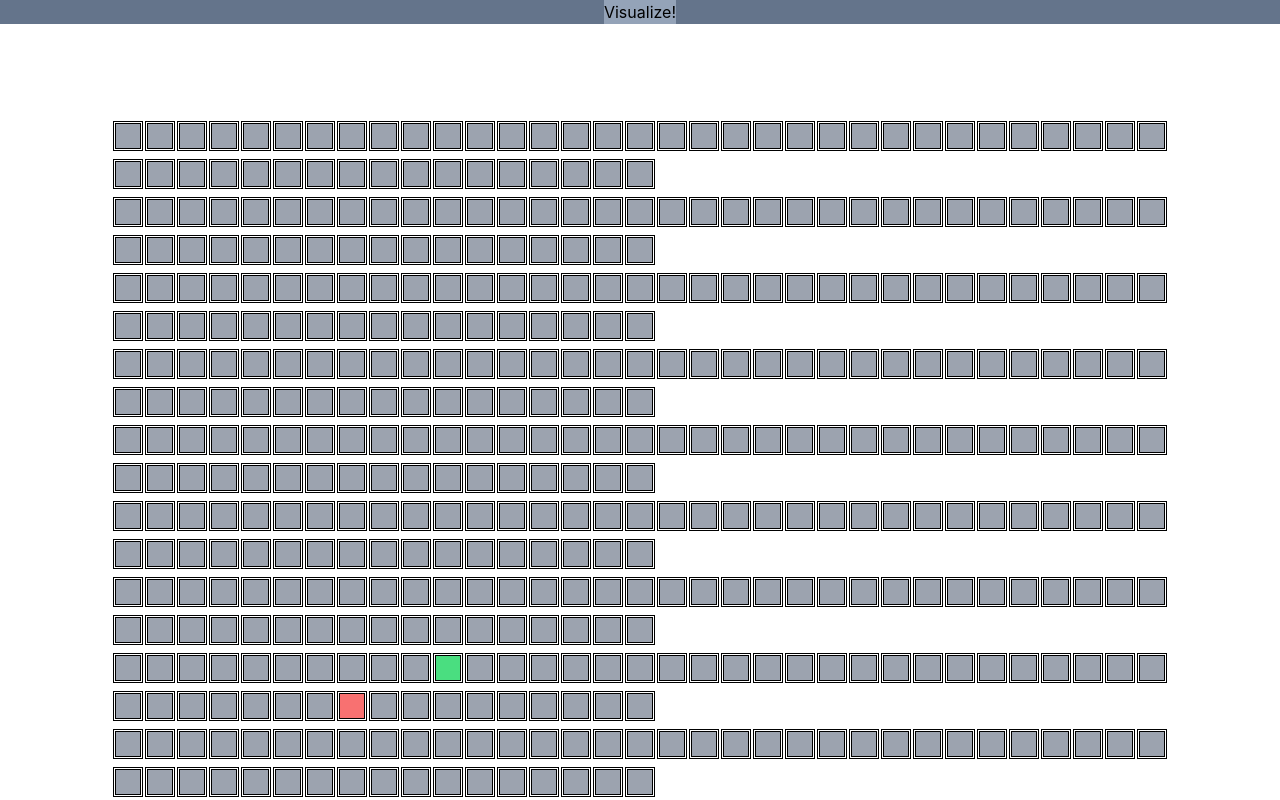
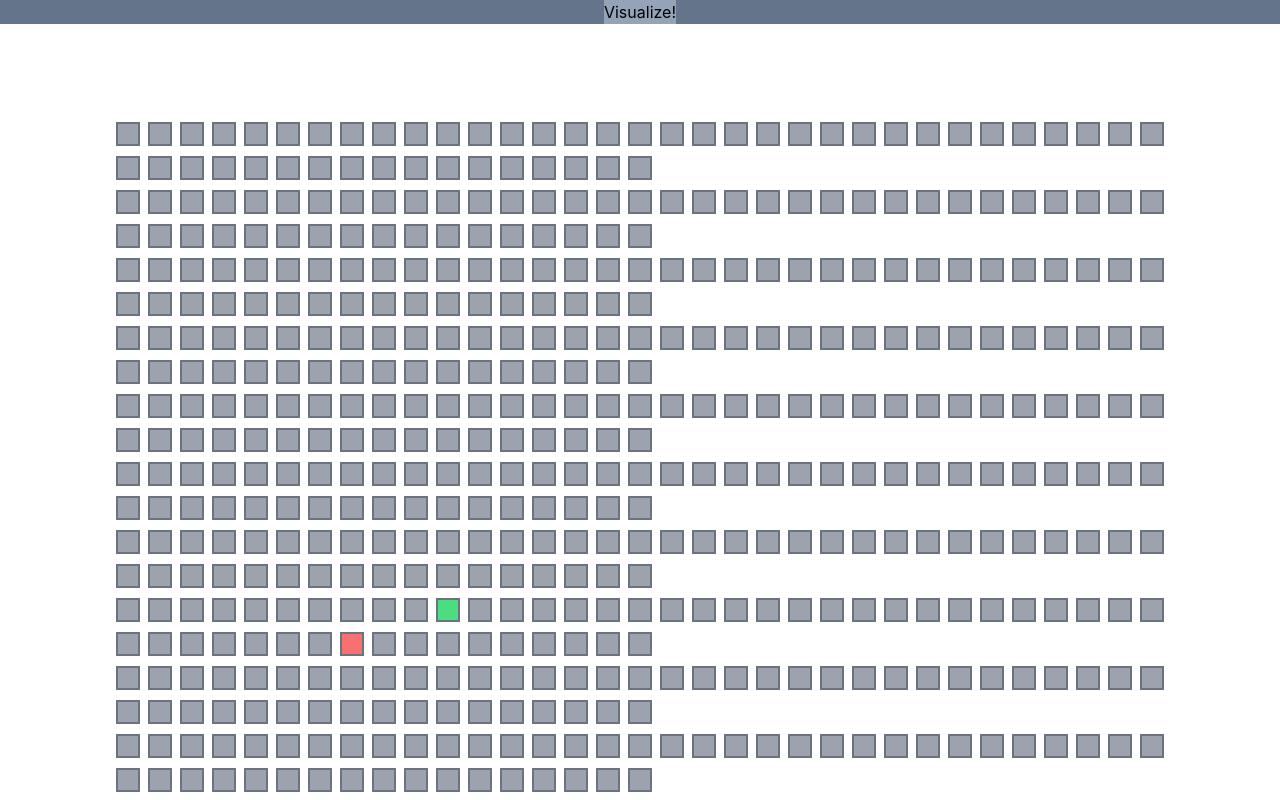
Before and after one commit to NaralC/Pathfinding-Visualizer, a React (Vite) app: page / in a window 1280 px wide. Shown: the top 800 px of the page. Built offline with nearby package versions, Linux system fonts and the light colour scheme.

Commit message:
Styling changes

```diff
--- a/src/App.tsx
+++ b/src/App.tsx
@@ -15,18 +15,18 @@ const App: React.FC = () => {
   const [mouseIsDown, toggleMouseIsDown] = useState<boolean>(false);
 
   const startVisualization = (): void => {
-    console.log(nodeList);
     const visitPath: NodeType[] = BFS(
       nodeList,
       nodeList[START_ROW][START_COL],
       nodeList[FINISH_ROW][FINISH_COL]
     );
+
     animatePath(visitPath);
   };
 
   // Reset the entire matrix clean -> Animate the visited path
   const animatePath = (visitPath: NodeType[]): void => {
-    const emptyNodeList: NodeType[][] = initializeMatrix();
+    const emptyNodeList = initializeMatrix();
     setNodeList(emptyNodeList);
 
     visitPath.forEach((node, idx) => {
@@ -53,11 +53,11 @@ const App: React.FC = () => {
     toggleWall(rowIdx, colIdx);
   };
 
-  const handleMouseUp = (rowIdx: number, colIdx: number) => {
+  const handleMouseUp = () => {
     toggleMouseIsDown(false);
   };
 
-  // Only works if mouse is down and being dragged
+  // Only works if mouse is held down and being dragged
   const handleMouseEnter = (rowIdx: number, colIdx: number) => {
     if (mouseIsDown) {
       toggleWall(rowIdx, colIdx);
@@ -65,7 +65,7 @@ const App: React.FC = () => {
   };
 
   return (
-    <>
+    <div>
       <div className="bg-slate-500 flex items-center justify-center">
         <button className="bg-slate-400" onClick={() => startVisualization()}>
           Visualize!
@@ -85,7 +85,7 @@ const App: React.FC = () => {
                   isVisited={col.isVisited}
                   isWall={col.isWall}
                   onMouseDown={() => handleMouseDown(rowIdx, colIdx)}
-                  onMouseUp={() => handleMouseUp(rowIdx, colIdx)}
+                  onMouseUp={() => handleMouseUp()}
                   onMouseEnter={() => handleMouseEnter(rowIdx, colIdx)}
                 ></Node>
               ))}
@@ -93,7 +93,7 @@ const App: React.FC = () => {
           );
         })}
       </div>
-    </>
+    </div>
   );
 };
 
--- a/src/Components/Node.css
+++ b/src/Components/Node.css
@@ -3,5 +3,5 @@
 @tailwind utilities;
 
 .node {
-  @apply w-6 h-6 inline-block outline-double m-1;
+  @apply w-6 h-6 inline-block mx-1 my-0.5 border-solid border-2 border-gray-500;
 }
--- a/src/Components/Node.tsx
+++ b/src/Components/Node.tsx
@@ -10,7 +10,7 @@ export type NodeType = {
   isWall: boolean;
   onMouseDown: () => void;
   onMouseUp: () => void;
-  onMouseEnter: () => void; // Handle mouse hovering over a node
+  onMouseEnter: () => void; // Dragging mouse over a node
 };
 
 const Node: React.FC<NodeType> = (props) => {
@@ -27,7 +27,7 @@ const Node: React.FC<NodeType> = (props) => {
       onMouseDown={() => props.onMouseDown()}
       onMouseUp={() => props.onMouseUp()}
       onMouseEnter={() => props.onMouseEnter()}
-      className={`node ${nodeState()}`}
+      className={`node ${nodeState()} duration-500 ease-in-out delay-25`}
     ></div>
   );
 };
```
